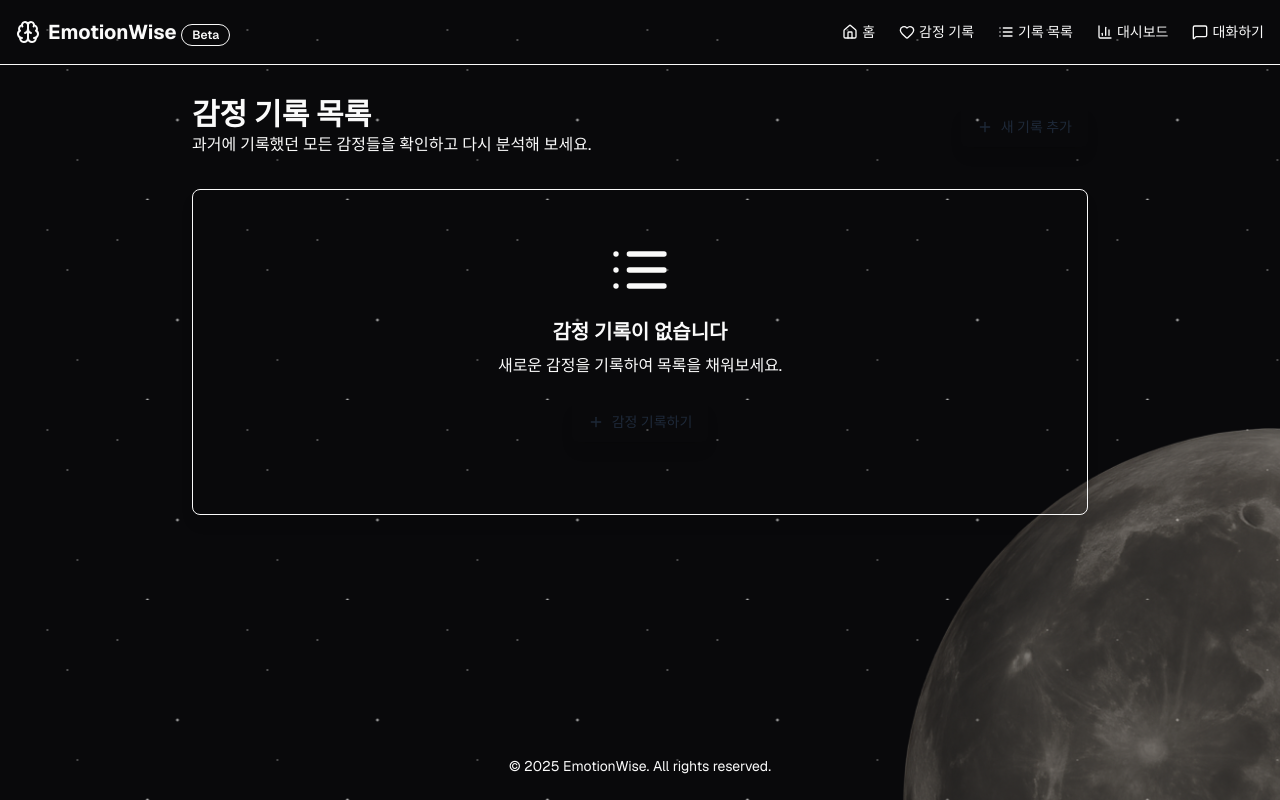
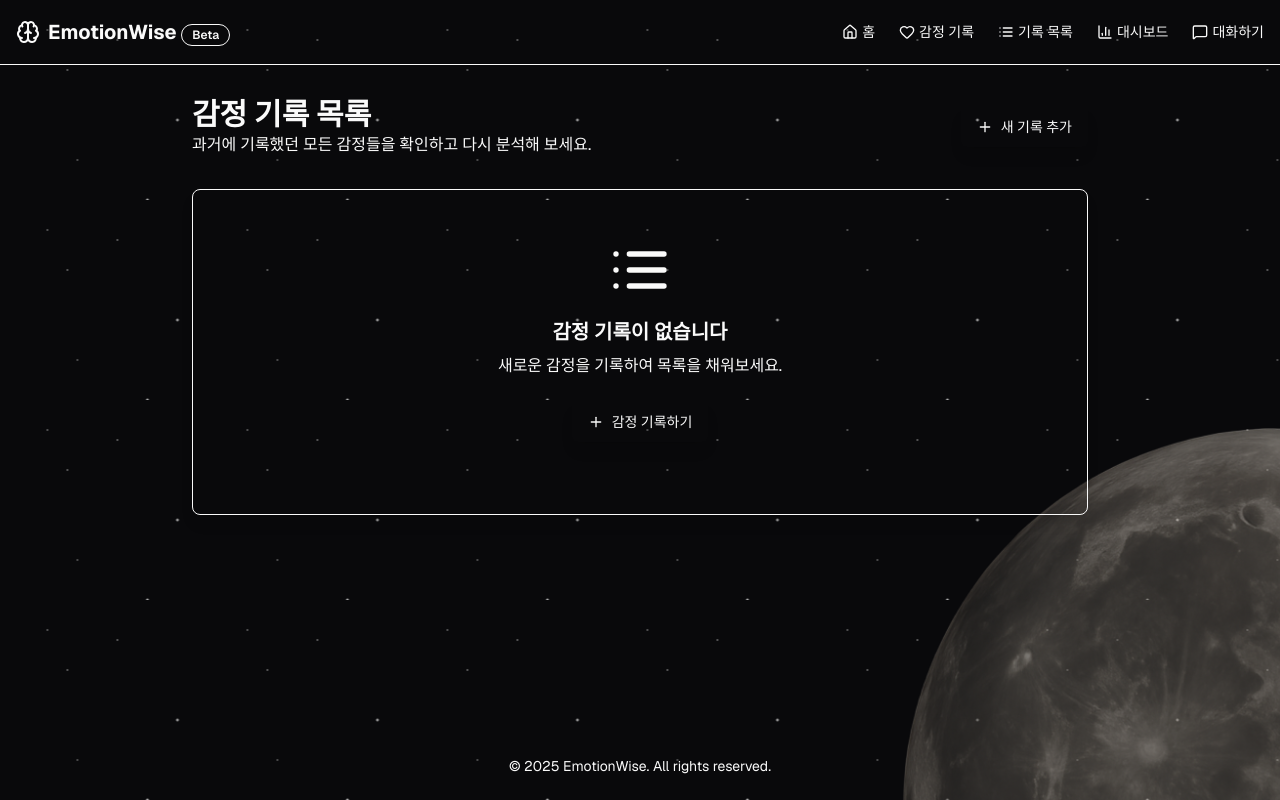
Before and after one commit to SSY1203/emotion-wise, a Next.js app: page /history in a window 1280 px wide. Shown: the top 800 px of the page. Built offline with nearby package versions, Linux system fonts and the light colour scheme.

Commit message:
버튼 색상 조정

```diff
--- a/src/app/page.tsx
+++ b/src/app/page.tsx
@@ -200,13 +200,13 @@ export default function Home() {
             <Button
               variant="secondary"
               onClick={() => handleCloseBetaPopup(true)}
-              className="w-full sm:w-auto"
+              className="w-full sm:w-auto text-gray-800"
             >
               오늘 하루 그만 보기
             </Button>
             <Button
               onClick={() => handleCloseBetaPopup(false)}
-              className="w-full sm:w-auto"
+              className="w-full sm:w-auto text-gray-800"
             >
               닫기
             </Button>
--- a/src/components/ui/button.tsx
+++ b/src/components/ui/button.tsx
@@ -10,13 +10,13 @@ const buttonVariants = cva(
     variants: {
       variant: {
         default:
-          "bg-primary text-gray-800 shadow-lg shadow-primary/50 hover:bg-primary/90 hover:shadow-primary/70",
+          "bg-primary text-primary-foreground shadow-lg shadow-primary/50 hover:bg-primary/90 hover:shadow-primary/70",
         destructive:
           "bg-destructive text-destructive-foreground shadow-lg shadow-destructive/50 hover:bg-destructive/90 hover:shadow-destructive/70",
         outline:
           "border border-input bg-transparent backdrop-blur-sm hover:bg-accent hover:text-accent-foreground",
         secondary:
-          "bg-secondary text-gray-800 shadow-md shadow-black/20 hover:bg-secondary/80",
+          "bg-secondary text-secondary-foreground shadow-md shadow-black/20 hover:bg-secondary/80",
         ghost: "hover:bg-accent hover:text-accent-foreground",
         link: "text-primary underline-offset-4 hover:underline",
       },
```
